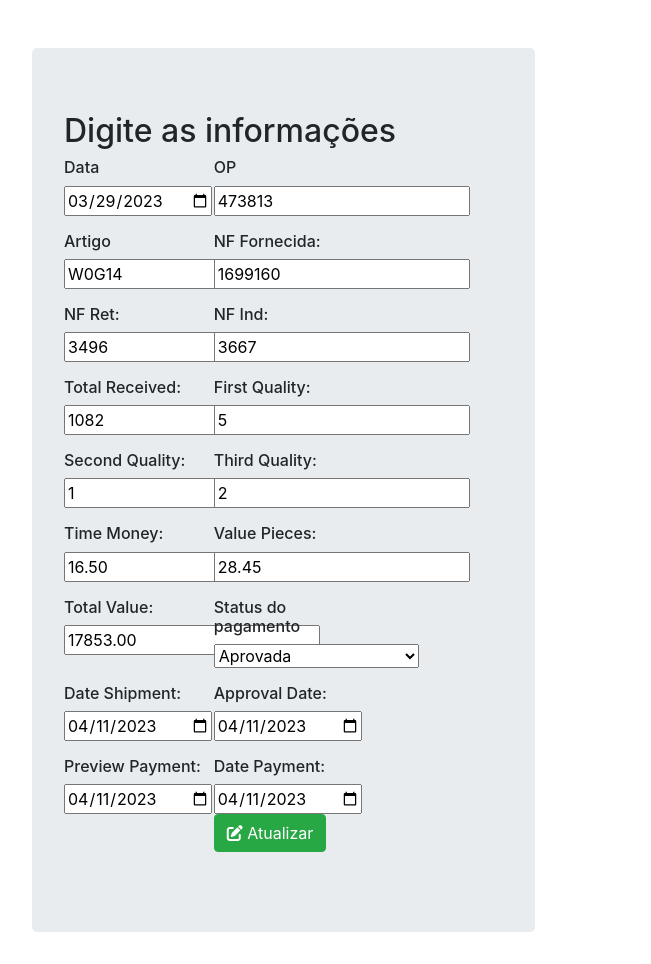
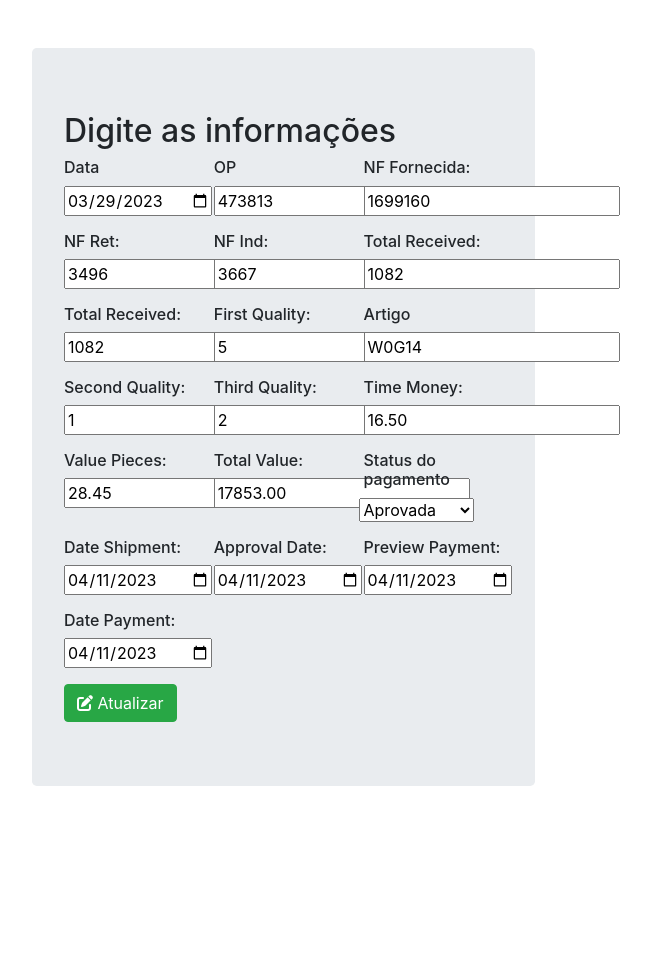
Before and after one commit to Pdr9/order-of-production, a Django app: page /inicio/editar/21 in a window 1280 px wide. Shown: the whole page, without its empty margins (303-954 px from the left). After the commit the page ends 786 px from the top, so only its background shows below. Run offline with Django 4.2, Linux system fonts and the light colour scheme; data comes from the database, SQL or seed files in the repository; parts of the project's set-up code (start-up, migrations or seed data) failed here and were passed over.

Commit message:
mudanças na parte visual do formulário²

```diff
--- a/core/templates/update.html
+++ b/core/templates/update.html
@@ -17,8 +17,6 @@
                <h2>Digite as informações</h2>
                <form action="{% url 'update' pessoa.id %}" method="POST">
                   {% csrf_token %}
-
-
                   <div class="form-row">
                      <div class="col-md-4 mb-3">
                         <h6>Data</h6>
@@ -28,24 +26,11 @@
                         <h6>OP</h6>
                         <input type="number" name="op" id="" required placeholder="OP" required value="{{pessoa.op}}"/>
                      </div>
-             </div>
-
-
-
-
-             <div class="form-row">
-              <div class="col-md-4 mb-3">
-                <h6>Artigo</h6>
-                <input type="text" name="article" id="article" required placeholder="ARTIGO" required value="{{pessoa.article}}">
-              </div>
                      <div class="col-md-4 mb-3">
                         <h6>NF Fornecida:</h6>
                         <input type="number" name="nf_fornecida" required value="{{pessoa.nf_fornecida}}">
                      </div>
                   </div>
-
-
-
                   <div class="form-row">
                      <div class="col-md-4 mb-3">
                         <h6>NF Ret:</h6>
@@ -55,9 +40,11 @@
                         <h6>NF Ind:</h6>
                         <input type="number" name="nf_ind" required value="{{pessoa.nf_ind}}">
                      </div>
+                     <div class="col-md-4 mb-3">
+                        <h6>Total Received:</h6>
+                        <input type="number" name="total_received" required value="{{pessoa.total_received}}">
                      </div>
-
-
+                  </div>
                   <div class="form-row">
                      <div class="col-md-4 mb-3">
                         <h6>Total Received:</h6>
@@ -67,9 +54,11 @@
                         <h6>First Quality:</h6>
                         <input type="number" name="first_quality" required value="{{pessoa.first_quality}}">
                      </div>
+                     <div class="col-md-4 mb-3">
+                        <h6>Artigo</h6>
+                        <input type="text" name="article" id="article" required placeholder="ARTIGO" required value="{{pessoa.article}}">
                      </div>
-
-
+                  </div>
                   <div class="form-row">
                      <div class="col-md-4 mb-3">
                         <h6>Second Quality:</h6>
@@ -79,32 +68,30 @@
                         <h6>Third Quality:</h6>
                         <input type="number" name="third_quality" required value="{{pessoa.third_quality}}">
                      </div>
-            </div>
-
-            <div class="form-row">
                      <div class="col-md-4 mb-3">
                         <h6>Time Money:</h6>
                         <input type="number" name="timemoney" step="0.01" required value="{{pessoa.timemoney}}">
                      </div>
+                  </div>
+                  <div class="form-row">
                      <div class="col-md-4 mb-3">
                         <h6>Value Pieces:</h6>
                         <input type="number" name="value_pieces" step="0.01" required value="{{pessoa.value_pieces}}">
                      </div>
-            </div>
-
-            <div class="form-row">
                      <div class="col-md-4 mb-3">
                         <h6>Total Value:</h6>
                         <input type="number" name="total_value" step="0.01" required value="{{pessoa.total_value}}">
                      </div>
                      <div class="col-md-4 mb-3">
                         <h6>Status do pagamento</h6>
+                        <div class="form-row">
                            <select name="payment_status">
                               <option value="APROVADA">Aprovada</option>
                               <option value="REPROVADA">Reprovada</option>
                               <option value="ADIANTADA">Adiantada</option>
-                  <option value="AGUARDANDO">Aguardando pagamento</option>
+                              <option value="AGUARDANDO">Aguardando</option>
                            </select>
+                        </div>
                      </div>
                   </div>
                   <div class="form-row">
@@ -116,21 +103,20 @@
                         <h6>Approval Date:</h6>
                         <input type="date" name="approval_date" required value="{{pessoa.approval_date|date:'Y-m-d'}}">
                      </div>
-            </div>
-
-
-            <div class="form-row">
                      <div class="col-md-4 mb-3">
                         <h6>Preview Payment:</h6>
                         <input type="date" name="preview_payment" required value="{{pessoa.preview_payment|date:'Y-m-d'}}">
                      </div>
+                  </div>
+                  <div class="form-row">
                      <div class="col-md-4 mb-3">
                         <h6>Date Payment:</h6>
                         <input type="date" name="date_payment" required value="{{pessoa.date_payment|date:'Y-m-d'}}">
-               <button type="submit" class="btn btn-success"> <i class="fa-solid fa-pen-to-square"></i> Atualizar</button>
                      </div>
+
                   </div>
                </form>
+               <button type="submit" class="btn btn-success"> <i class="fa-solid fa-pen-to-square"></i> Atualizar</button>
             </div>
          </div>
       </div>
--- a/static/css/style.css
+++ b/static/css/style.css
@@ -7,3 +7,7 @@ td,
 th {
   padding: 0.5rem;
 }
+
+select{
+  margin-left: 5px;
+}
```
Lines whose indentation alone changed are shown as unchanged.
